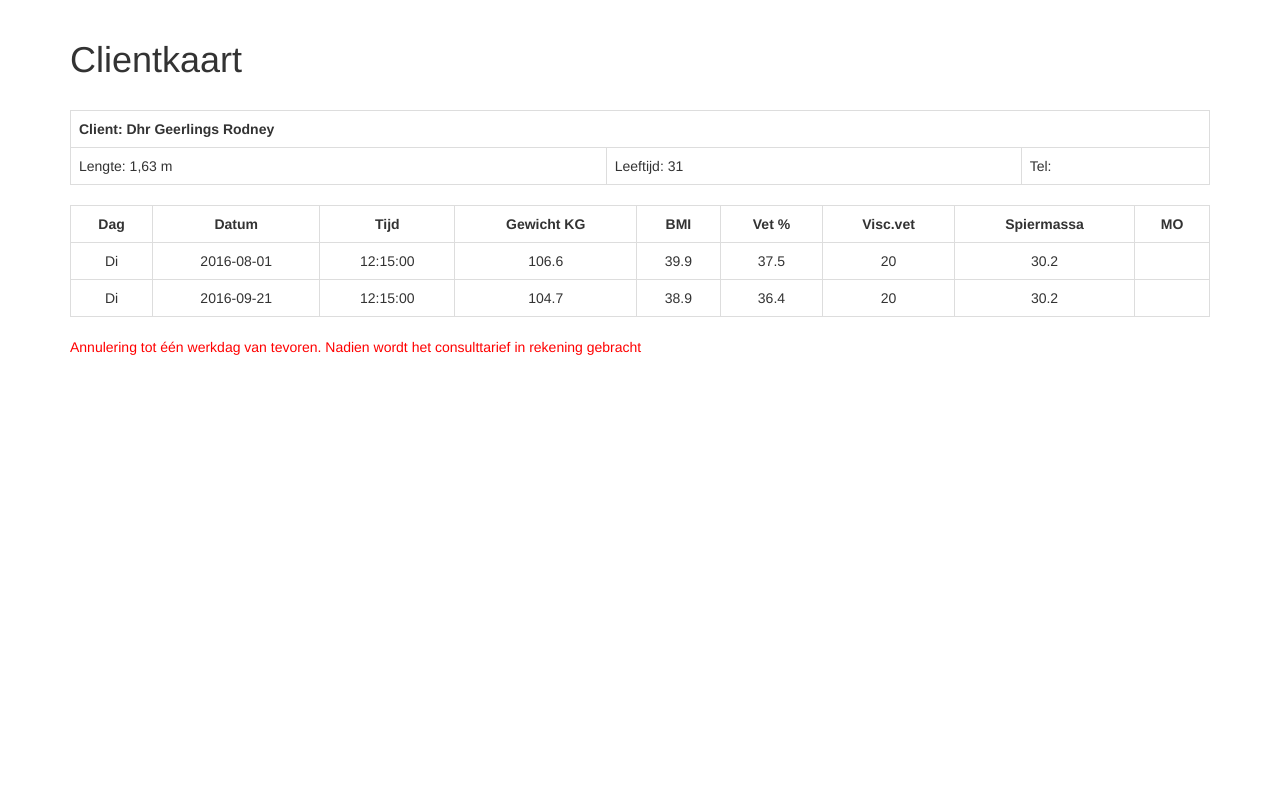
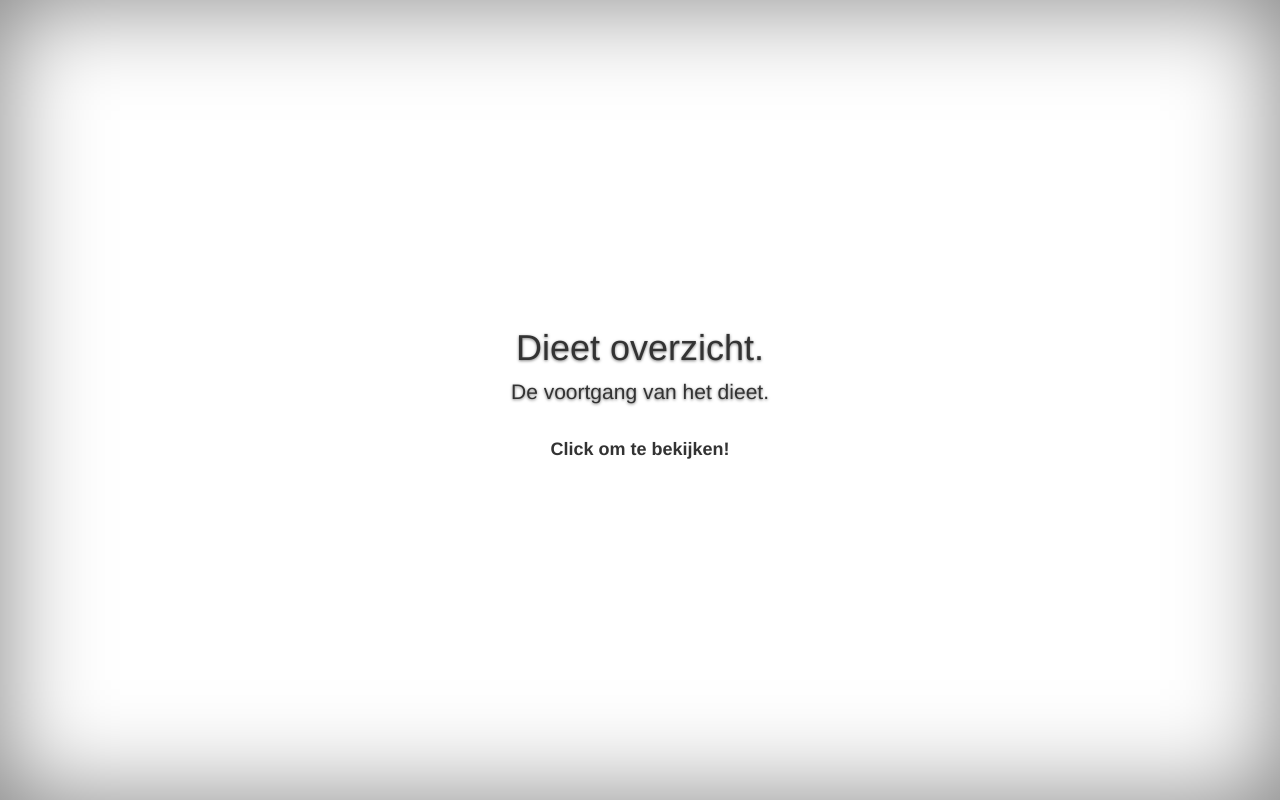
Before and after one commit to rodjesg/Dieet, a PHP site: page / in a window 1280 px wide. Run offline with PHP 8.4, Linux system fonts and the light colour scheme; data comes from the database, SQL or seed files in the repository.

Commit message:
Update  14
Structuur Dieet app / Design

```diff
--- a/assets/css/style.css
+++ b/assets/css/style.css
@@ -1,3 +1,169 @@
+/*
+ * Globals
+ */
+
+
+/* Links */
+
+a,
+a:focus,
+a:hover {
+    color: #fff;
+}
+
+/* Custom default button */
+
+.btn-default,
+.btn-default:hover,
+.btn-default:focus {
+    color: #333;
+    text-shadow: none;
+    /* Prevent inheritance from `body` */
+    background-color: #fff;
+    border: 1px solid #fff;
+}
+
+/*
+ * Base structure
+ */
+
+html,
+body {
+    height: 100%;
+    background-color: white;
+}
+body {
+    color: #333;
+    text-align: center;
+    text-shadow: 0 1px 3px rgba(0, 0, 0, .5);
+}
+
+/* Extra markup and styles for table-esque vertical and horizontal centering */
+
+.site-wrapper {
+    display: table;
+    width: 100%;
+    height: 100%;
+    /* For at least Firefox */
+    min-height: 100%;
+    -webkit-box-shadow: inset 0 0 100px rgba(0, 0, 0, .5);
+    box-shadow: inset 0 0 100px rgba(0, 0, 0, .5);
+}
+.site-wrapper-inner {
+    display: table-cell;
+    vertical-align: top;
+}
+.cover-container {
+    margin-right: auto;
+    margin-left: auto;
+}
+
+/* Padding for spacing */
+
+.inner {
+    padding: 30px;
+}
+
+/*
+ * Header
+ */
+
+.masthead-brand {
+    margin-top: 10px;
+    margin-bottom: 10px;
+}
+.masthead-nav > li {
+    display: inline-block;
+}
+.masthead-nav > li + li {
+    margin-left: 20px;
+}
+.masthead-nav > li > a {
+    padding-right: 0;
+    padding-left: 0;
+    font-size: 16px;
+    font-weight: bold;
+    color: #fff;
+    /* IE8 proofing */
+    color: rgba(255, 255, 255, .75);
+    border-bottom: 2px solid transparent;
+}
+.masthead-nav > li > a:hover,
+.masthead-nav > li > a:focus {
+    background-color: transparent;
+    border-bottom-color: #a9a9a9;
+    border-bottom-color: rgba(255, 255, 255, .25);
+}
+.masthead-nav > .active > a,
+.masthead-nav > .active > a:hover,
+.masthead-nav > .active > a:focus {
+    color: #fff;
+    border-bottom-color: #fff;
+}
+@media (min-width: 768px) {
+    .masthead-brand {
+        float: left;
+    }
+    .masthead-nav {
+        float: right;
+    }
+}
+
+/*
+ * Cover
+ */
+
+.cover {
+    padding: 0 20px;
+}
+.cover .btn-lg {
+    padding: 10px 20px;
+    font-weight: bold;
+}
+
+/*
+ * Footer
+ */
+
+.mastfoot {
+    color: #999;
+    /* IE8 proofing */
+    color: rgba(255, 255, 255, .5);
+}
+
+/*
+ * Affix and center
+ */
+
+@media (min-width: 768px) {
+    /* Pull out the header and footer */
+    .masthead {
+        position: fixed;
+        top: 0;
+    }
+    .mastfoot {
+        position: fixed;
+        bottom: 0;
+    }
+    /* Start the vertical centering */
+    .site-wrapper-inner {
+        vertical-align: middle;
+    }
+    /* Handle the widths */
+    .masthead,
+    .mastfoot,
+    .cover-container {
+        width: 100%;
+        /* Must be percentage or pixels for horizontal alignment */
+    }
+}
+@media (min-width: 992px) {
+    .masthead,
+    .mastfoot,
+    .cover-container {
+        width: 700px;
+    }
+}
 .table-big th {
     text-align: center;
 }
--- a/index.php
+++ b/card.php
@@ -1,6 +1,4 @@
 <?php
-$title = "Home";
-$home = true;
 setlocale(LC_TIME, 'nl_NL', 'nl', 'du');
 date_default_timezone_set('Europe/Amsterdam');
 $today = date("Y-m-d");
@@ -14,7 +12,7 @@ require "includes/header.php";
     <br>
     <h1>Clientkaart</h1>
     <br>
-
+    <a href="../index.html" class="btn btn-lg btn-default">Click om te bekijken!</a>
     <table class="table table-bordered">
         <tr>
             <th colspan="3">Client: Dhr Geerlings Rodney</th>
--- a/includes/header.php
+++ b/includes/header.php
@@ -41,3 +41,4 @@
 
     <body>
         <div class="container container-fluid">
+            <a href="index.html" class="btn btn-lg btn-default">Home</a>
--- /dev/null
+++ b/index.html
@@ -0,0 +1,57 @@
+<!DOCTYPE html>
+<html lang="en">
+
+<head>
+    <meta charset="utf-8">
+    <meta http-equiv="X-UA-Compatible" content="IE=edge">
+    <meta name="viewport" content="width=device-width, initial-scale=1">
+    <!-- The above 3 meta tags *must* come first in the head; any other head content must come *after* these tags -->
+    <title>Dieet Overzicht | Rodney Geerlings</title>
+
+    <!-- Bootstrap -->
+    <link href="assets/css/bootstrap.min.css" rel="stylesheet">
+
+    <!-- Personal -->
+    <link href="assets/css/style.css" rel="stylesheet">
+
+
+
+    <!-- HTML5 shim and Respond.js for IE8 support of HTML5 elements and media queries -->
+    <!-- WARNING: Respond.js doesn't work if you view the page via file:// -->
+    <!--[if lt IE 9]>
+      <script src="https://oss.maxcdn.com/html5shiv/3.7.3/html5shiv.min.js"></script>
+      <script src="https://oss.maxcdn.com/respond/1.4.2/respond.min.js"></script>
+    <![endif]-->
+</head>
+
+<body>
+
+    <div class="site-wrapper">
+
+        <div class="site-wrapper-inner">
+
+            <div class="cover-container">
+
+
+                <div class="inner cover">
+                    <h1 class="cover-heading">Dieet overzicht.</h1>
+                    <p class="lead">De voortgang van het dieet.</p>
+                    <p class="lead">
+                        <a href="card.php" class="btn btn-lg btn-default">Click om te bekijken!</a>
+                    </p>
+                </div>
+
+                <div class="mastfoot">
+                    <div class="inner">
+
+                    </div>
+                </div>
+
+            </div>
+
+        </div>
+
+    </div>
+</body>
+
+</html>
```
Also changed, not shown: card.html (deleted, +0 -92 lines).
